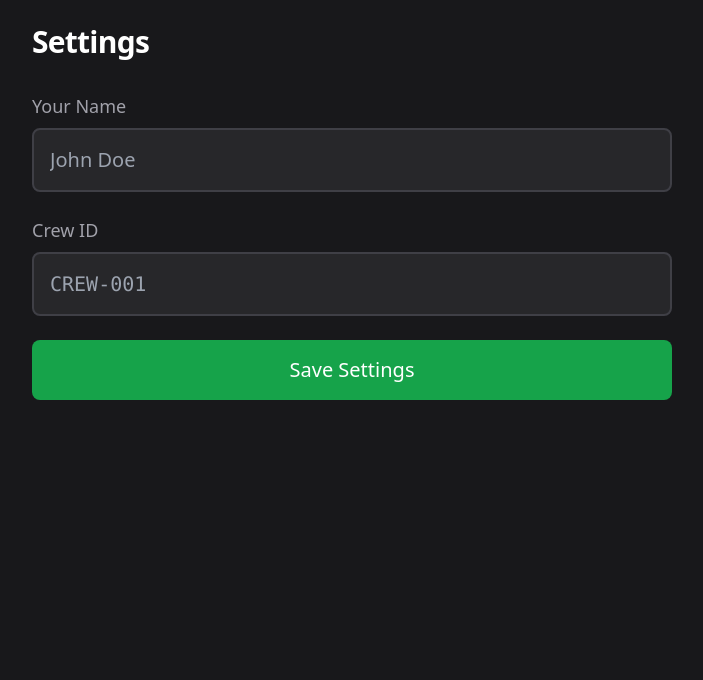
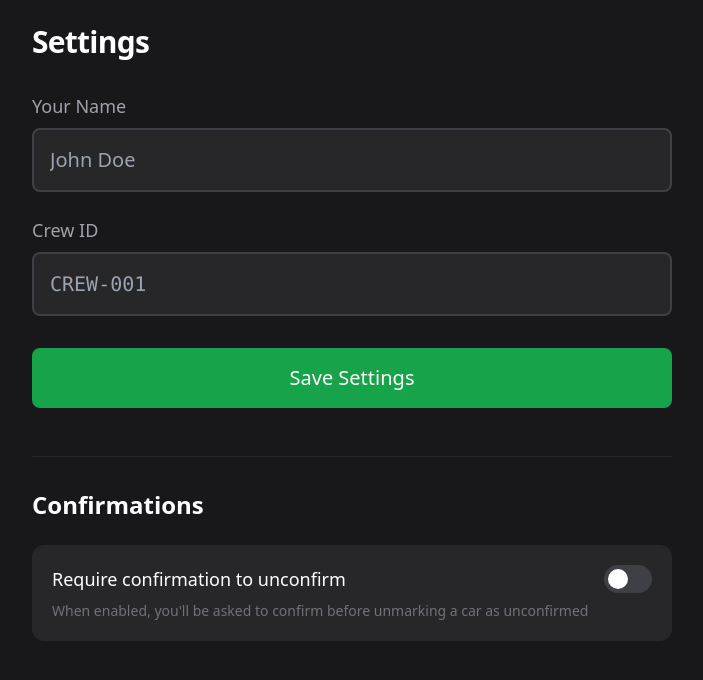
Before and after one commit to cmclaug834/sg-c1c1c1ef-6648-4137-914c-5027cafcde68-1773599698, a Next.js app: page /settings in a window 1280 px wide. Shown: the top 680 px of the page, without its empty margins (288-991 px from the left). Built offline with nearby package versions, Linux system fonts and the light colour scheme.

Commit message:
feat(settings): Add unconfirm confirmation toggle and dialog

```diff
--- /dev/null
+++ b/src/components/UnconfirmDialog.tsx
@@ -0,0 +1,47 @@
+interface UnconfirmDialogProps {
+  carNumber: string;
+  onCancel: () => void;
+  onConfirm: () => void;
+}
+
+export function UnconfirmDialog({ carNumber, onCancel, onConfirm }: UnconfirmDialogProps) {
+  return (
+    <div className="fixed inset-0 bg-black/80 flex items-center justify-center p-4 z-50">
+      <div className="bg-zinc-900 rounded-2xl w-full max-w-md border border-zinc-800 p-6">
+        {/* X.dialogTitle */}
+        <h2 id="X.dialogTitle" className="text-2xl font-bold mb-4">
+          Unconfirm this car?
+        </h2>
+
+        {/* X.dialogBody */}
+        <p id="X.dialogBody" className="text-zinc-400 text-lg mb-2">
+          This will mark the car as not confirmed.
+        </p>
+
+        <p className="text-zinc-500 text-base mb-6">
+          Car: <span className="font-mono font-semibold">{carNumber}</span>
+        </p>
+
+        <div className="flex gap-3">
+          {/* X.cancelBtn */}
+          <button
+            id="X.cancelBtn"
+            onClick={onCancel}
+            className="flex-1 py-4 bg-zinc-800 hover:bg-zinc-700 rounded-lg text-lg font-medium transition-colors"
+          >
+            Cancel
+          </button>
+
+          {/* X.unconfirmBtn */}
+          <button
+            id="X.unconfirmBtn"
+            onClick={onConfirm}
+            className="flex-1 py-4 bg-red-600 hover:bg-red-700 rounded-lg text-lg font-medium transition-colors"
+          >
+            Unconfirm
+          </button>
+        </div>
+      </div>
+    </div>
+  );
+}
--- a/src/contexts/AppContext.tsx
+++ b/src/contexts/AppContext.tsx
@@ -1,14 +1,16 @@
 import { createContext, useContext, useState, useEffect, ReactNode } from "react";
-import { Track, User, RailCar } from "@/types";
+import { Track, User, RailCar, AppSettings } from "@/types";
 import { storage } from "@/lib/storage";
 
 interface AppContextType {
   tracks: Track[];
   currentUser: User | null;
+  settings: AppSettings;
   addCar: (trackId: string, car: Omit<RailCar, "id" | "status">) => void;
   confirmCar: (trackId: string, carId: string) => void;
   unconfirmCar: (trackId: string, carId: string) => void;
   setUser: (user: User) => void;
+  updateSettings: (settings: AppSettings) => void;
   updateLastChecked: (trackId: string) => void;
 }
 
@@ -17,12 +19,14 @@ const AppContext = createContext<AppContextType | undefined>(undefined);
 export function AppProvider({ children }: { children: ReactNode }) {
   const [tracks, setTracks] = useState<Track[]>([]);
   const [currentUser, setCurrentUser] = useState<User | null>(null);
+  const [settings, setSettings] = useState<AppSettings>({ requireUnconfirmDialog: false });
   const [mounted, setMounted] = useState(false);
 
   useEffect(() => {
     setMounted(true);
     setTracks(storage.getTracks());
     setCurrentUser(storage.getUser());
+    setSettings(storage.getSettings());
   }, []);
 
   useEffect(() => {
@@ -105,6 +109,11 @@ export function AppProvider({ children }: { children: ReactNode }) {
     ));
   };
 
+  const updateSettings = (newSettings: AppSettings) => {
+    setSettings(newSettings);
+    storage.saveSettings(newSettings);
+  };
+
   const setUser = (user: User) => {
     setCurrentUser(user);
     storage.saveUser(user);
@@ -114,10 +123,12 @@ export function AppProvider({ children }: { children: ReactNode }) {
     <AppContext.Provider value={{
       tracks,
       currentUser,
+      settings,
       addCar,
       confirmCar,
       unconfirmCar,
       setUser,
+      updateSettings,
       updateLastChecked,
     }}>
       {children}
--- a/src/lib/storage.ts
+++ b/src/lib/storage.ts
@@ -1,8 +1,9 @@
-import { Track, User } from "@/types";
+import { Track, User, AppSettings } from "@/types";
 
 const STORAGE_KEYS = {
   TRACKS: "rail_yard_tracks",
   USER: "rail_yard_user",
+  SETTINGS: "rail_yard_settings",
 };
 
 export const storage = {
@@ -26,6 +27,17 @@ export const storage = {
   saveUser: (user: User) => {
     if (typeof window === "undefined") return;
     localStorage.setItem(STORAGE_KEYS.USER, JSON.stringify(user));
+  },
+
+  getSettings: (): AppSettings => {
+    if (typeof window === "undefined") return { requireUnconfirmDialog: false };
+    const data = localStorage.getItem(STORAGE_KEYS.SETTINGS);
+    return data ? JSON.parse(data) : { requireUnconfirmDialog: false };
+  },
+
+  saveSettings: (settings: AppSettings) => {
+    if (typeof window === "undefined") return;
+    localStorage.setItem(STORAGE_KEYS.SETTINGS, JSON.stringify(settings));
   },
 };
 
--- a/src/pages/settings.tsx
+++ b/src/pages/settings.tsx
@@ -4,17 +4,19 @@ import { ArrowLeft } from "lucide-react";
 import { useState, useEffect } from "react";
 
 export default function Settings() {
-  const { currentUser, setUser } = useApp();
+  const { currentUser, setUser, settings, updateSettings } = useApp();
   const router = useRouter();
   const [name, setName] = useState("");
   const [crewId, setCrewId] = useState("");
+  const [requireDialog, setRequireDialog] = useState(false);
 
   useEffect(() => {
     if (currentUser) {
       setName(currentUser.name);
       setCrewId(currentUser.crewId);
     }
-  }, [currentUser]);
+    setRequireDialog(settings.requireUnconfirmDialog);
+  }, [currentUser, settings]);
 
   const handleSubmit = (e: React.FormEvent) => {
     e.preventDefault();
@@ -28,6 +30,12 @@ export default function Settings() {
     }
   };
 
+  const handleToggleDialog = () => {
+    const newValue = !requireDialog;
+    setRequireDialog(newValue);
+    updateSettings({ requireUnconfirmDialog: newValue });
+  };
+
   return (
     <div className="min-h-screen bg-zinc-900 text-white">
       <div className="max-w-2xl mx-auto px-4 py-6">
@@ -35,16 +43,21 @@ export default function Settings() {
           {currentUser && (
             <button
               onClick={() => router.push("/")}
-              className="p-3 hover:bg-zinc-800 rounded-lg"
+              className="p-3 hover:bg-zinc-800 rounded-lg transition-colors"
+              aria-label="Back to track list"
             >
               <ArrowLeft className="w-7 h-7" />
             </button>
           )}
-          <h1 className="text-3xl font-bold tracking-tight">Settings</h1>
+          {/* D.headerTitle */}
+          <h1 id="D.headerTitle" className="text-3xl font-bold tracking-tight">
+            Settings
+          </h1>
           <div className="w-14" />
         </div>
 
-        <form onSubmit={handleSubmit} className="space-y-6">
+        <form onSubmit={handleSubmit} className="space-y-8">
+          <div className="space-y-6">
             <div>
               <label className="block text-zinc-400 mb-2 text-lg">Your Name</label>
               <input
@@ -68,14 +81,43 @@ export default function Settings() {
                 required
               />
             </div>
+          </div>
 
           <button
             type="submit"
-            className="w-full py-4 bg-green-600 hover:bg-green-700 rounded-lg text-xl font-medium mt-8"
+            className="w-full py-4 bg-green-600 hover:bg-green-700 rounded-lg text-xl font-medium transition-colors"
           >
             Save Settings
           </button>
         </form>
+
+        {/* D.sectionConfirmations */}
+        <div id="D.sectionConfirmations" className="mt-12 pt-8 border-t border-zinc-800">
+          <h2 className="text-2xl font-bold mb-6">Confirmations</h2>
+
+          {/* D.unconfirmDialogToggle */}
+          <button
+            id="D.unconfirmDialogToggle"
+            onClick={handleToggleDialog}
+            className="w-full bg-zinc-800 hover:bg-zinc-700 p-5 rounded-xl text-left transition-colors"
+          >
+            <div className="flex items-center justify-between mb-2">
+              <span className="text-lg font-medium">Require confirmation to unconfirm</span>
+              <div className={`w-12 h-7 rounded-full transition-colors relative ${
+                requireDialog ? "bg-green-600" : "bg-zinc-700"
+              }`}>
+                <div className={`absolute top-1 left-1 w-5 h-5 rounded-full bg-white transition-transform ${
+                  requireDialog ? "translate-x-5" : ""
+                }`} />
+              </div>
+            </div>
+
+            {/* D.unconfirmHelpText */}
+            <p id="D.unconfirmHelpText" className="text-sm text-zinc-500">
+              When enabled, you'll be asked to confirm before unmarking a car as unconfirmed
+            </p>
+          </button>
+        </div>
       </div>
     </div>
   );
--- a/src/pages/track/[id].tsx
+++ b/src/pages/track/[id].tsx
@@ -2,13 +2,15 @@ import { useApp } from "@/contexts/AppContext";
 import { useRouter } from "next/router";
 import { ArrowLeft, Plus, CheckCircle2, Circle } from "lucide-react";
 import { useState } from "react";
+import { UnconfirmDialog } from "@/components/UnconfirmDialog";
 
 export default function TrackDetail() {
-  const { tracks, confirmCar, unconfirmCar } = useApp();
+  const { tracks, confirmCar, unconfirmCar, settings } = useApp();
   const router = useRouter();
   const { id } = router.query;
   const [showAddModal, setShowAddModal] = useState(false);
   const [showUnconfirmedOnly, setShowUnconfirmedOnly] = useState(false);
+  const [unconfirmDialogCar, setUnconfirmDialogCar] = useState<{ trackId: string; carId: string; carNumber: string } | null>(null);
 
   const track = tracks.find(t => t.id === id);
 
@@ -20,11 +22,22 @@ export default function TrackDetail() {
     );
   }
 
-  const handleToggleConfirm = (carId: string, currentStatus: string) => {
+  const handleToggleConfirm = (carId: string, currentStatus: string, carNumber: string) => {
     if (currentStatus === "confirmed") {
-      unconfirmCar(track.id, carId);
+      if (settings.requireUnconfirmDialog) {
+        setUnconfirmDialogCar({ trackId: track.id, carId, carNumber });
+      } else {
+        unconfirmCar(track.id, carId);
+      }
     } else {
       confirmCar(track.id, carId);
+    }
+  };
+
+  const handleUnconfirmConfirmed = () => {
+    if (unconfirmDialogCar) {
+      unconfirmCar(unconfirmDialogCar.trackId, unconfirmDialogCar.carId);
+      setUnconfirmDialogCar(null);
     }
   };
 
@@ -120,7 +133,7 @@ export default function TrackDetail() {
               {filteredCars.map(car => (
                 <button
                   key={car.id}
-                  onClick={() => handleToggleConfirm(car.id, car.status)}
+                  onClick={() => handleToggleConfirm(car.id, car.status, car.carNumber)}
                   className="B.carRow w-full bg-zinc-800 hover:bg-zinc-700 p-5 md:p-6 rounded-xl text-left transition-colors"
                 >
                   <div className="flex items-center gap-4">
@@ -187,6 +200,15 @@ export default function TrackDetail() {
         <AddCarModal
           trackId={track.id}
           onClose={() => setShowAddModal(false)}
+        />
+      )}
+
+      {/* Unconfirm Confirmation Dialog */}
+      {unconfirmDialogCar && (
+        <UnconfirmDialog
+          carNumber={unconfirmDialogCar.carNumber}
+          onCancel={() => setUnconfirmDialogCar(null)}
+          onConfirm={handleUnconfirmConfirmed}
         />
       )}
     </div>
--- a/src/types/index.ts
+++ b/src/types/index.ts
@@ -21,3 +21,7 @@ export interface User {
   name: string;
   crewId: string;
 }
+
+export interface AppSettings {
+  requireUnconfirmDialog: boolean;
+}
```
Lines whose indentation alone changed are shown as unchanged.
